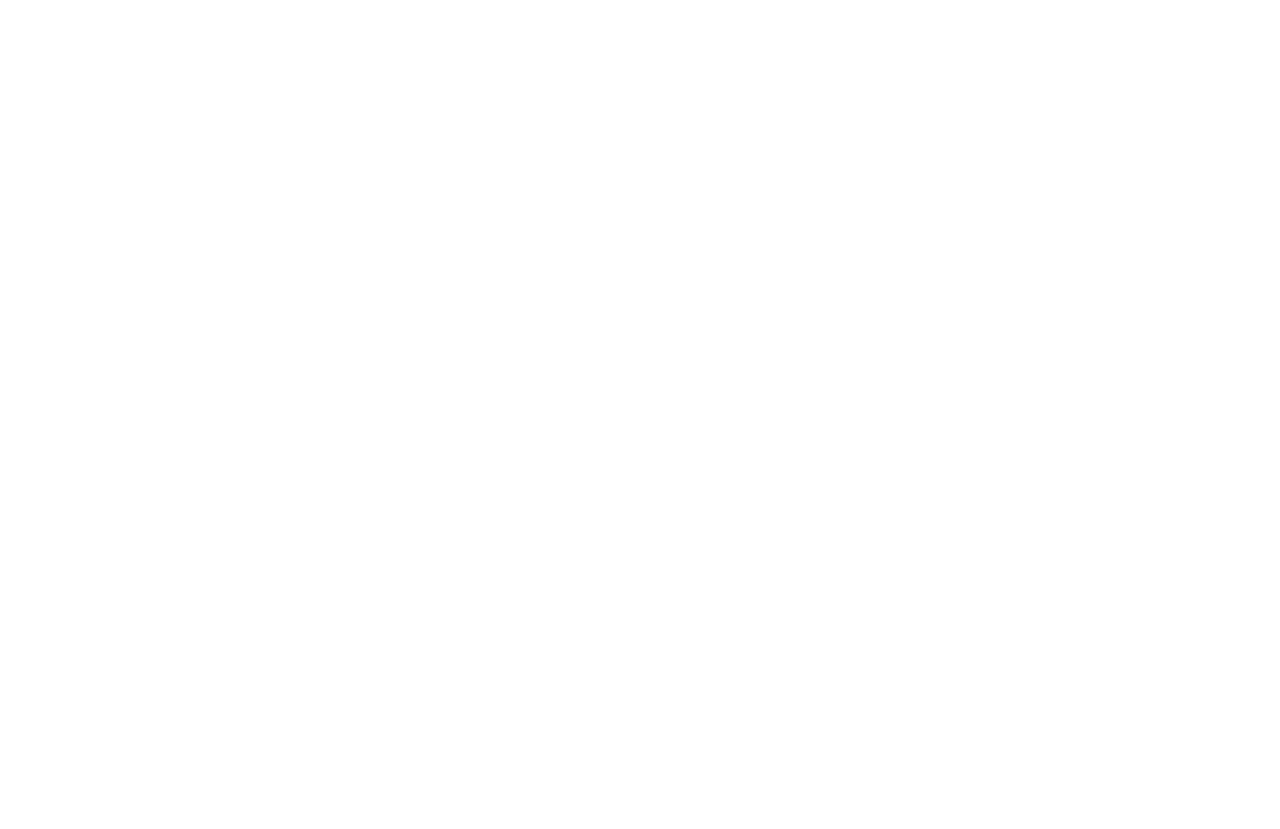
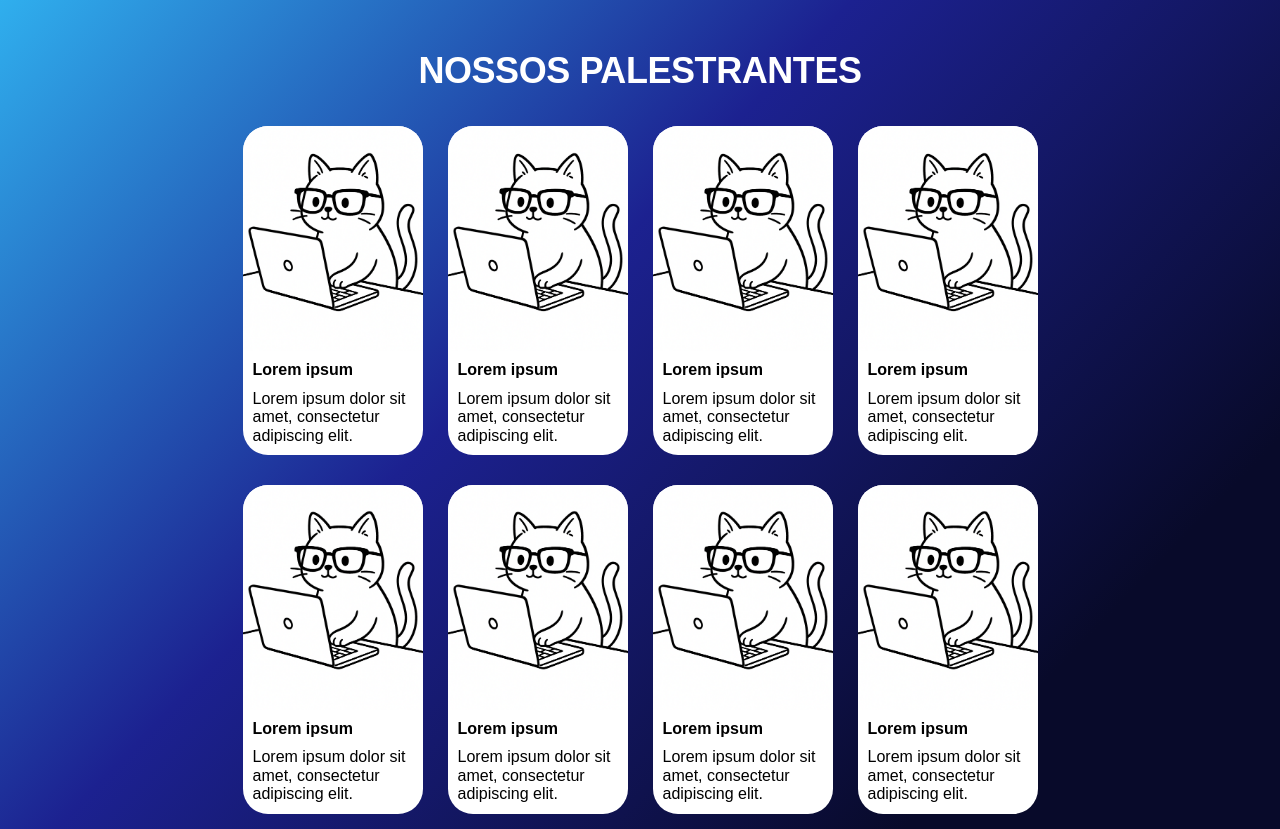
Before and after one commit to SrBlecaute01/sisweek, a React (Vite) app: page / in a window 1280 px wide. Before the commit the page ends 800 px from the top, so only its background shows below. Built offline with nearby package versions, Linux system fonts and the light colour scheme.

Commit message:
feat: created Guest and CardGuest components

```diff
--- /dev/null
+++ b/src/components/CardGuest/CardGuest.module.css
@@ -0,0 +1,49 @@
+.guest{
+  background-color: white;
+  max-width: 180px;
+  min-height: 300px;
+
+  border-radius: 25px;
+
+  margin: 15px 12.5px;
+
+  font-family: sans-serif;
+  font-size: medium;
+  color: black;
+
+  overflow: hidden;
+}
+
+.image_container{
+  max-height: 225px;
+  max-width: 180px;
+}
+
+.card_img{
+  width: 100%;
+  height: 225px;
+  object-fit: cover;
+
+}
+
+.name_container{
+  margin: 10px;
+  font-weight: bold;
+
+}
+
+.desc_container{
+  margin: 0 10px 10px 10px;
+}
+
+@media only screen and (max-width: 768px) {
+  .guest{
+    margin: 15px 6.5px
+  }
+}
+
+@media only screen and (max-width: 400px) {
+  .guest{
+    margin: 5px
+  }
+}
--- /dev/null
+++ b/src/components/CardGuest/CardGuest.tsx
@@ -0,0 +1,27 @@
+import styles from './CardGuest.module.css';
+
+interface CardProps{
+  name: string;
+  desc: string;
+  image: string;
+  // desnecesário, só colocar "Foto de {name}"
+  // alt_text: string;
+}
+
+export default function CardGuest(props: CardProps){
+  return(
+    <>
+      <div className={styles.guest}>
+        <div className={styles.image_container}>
+          <img className={styles.card_img} src={props.image} alt={"Foto de " + props.name}/>
+        </div>
+        <div className={styles.name_container}>
+          {props.name}
+        </div>
+        <div className={styles.desc_container}>
+          {props.desc}
+        </div>
+      </div>
+    </>
+  );
+}
--- /dev/null
+++ b/src/components/Guests/Guests.module.css
@@ -0,0 +1,33 @@
+.guests{
+  width: 100%;
+  min-height: 300px;
+
+  background: #33C9FF;
+  background: linear-gradient(133.91deg, #33C9FF -7.59%, #1C2190 41.03%, #080A2A 81.9%);
+
+  color: white;
+
+}
+
+.title{
+  width: 100%;
+  margin: 0;
+  padding: 50px 0 20px 0;
+
+  text-align: center;
+
+  font-family: sans-serif;
+  font-weight: 700;
+  font-style: Bold;
+  font-size: 36px;
+  letter-spacing: -0.43px;
+}
+
+.guests_container{
+  max-width: 820px;
+  margin: 0 auto;
+
+  display: flex;
+  justify-content: space-around;
+  flex-wrap: wrap;
+}
--- /dev/null
+++ b/src/components/Guests/Guests.tsx
@@ -0,0 +1,69 @@
+import CardGuest from '../CardGuest/CardGuest';
+import styles from './Guests.module.css';
+
+const guest_images = Object.values(import.meta.glob('../../assets/guests/*.{png,jpg,jpeg,svg}', { eager: true })) as { default: string }[];
+
+const guest_list = [
+  {
+    name: 'Lorem ipsum',
+    desc: 'Lorem ipsum dolor sit amet, consectetur adipiscing elit.',
+    image: guest_images[0]
+  },
+  {
+    name: 'Lorem ipsum',
+    desc: 'Lorem ipsum dolor sit amet, consectetur adipiscing elit.',
+    image: guest_images[0]
+  },
+  {
+    name: 'Lorem ipsum',
+    desc: 'Lorem ipsum dolor sit amet, consectetur adipiscing elit.',
+    image: guest_images[0]
+  },
+  {
+    name: 'Lorem ipsum',
+    desc: 'Lorem ipsum dolor sit amet, consectetur adipiscing elit.',
+    image: guest_images[0]
+  },
+  {
+    name: 'Lorem ipsum',
+    desc: 'Lorem ipsum dolor sit amet, consectetur adipiscing elit.',
+    image: guest_images[0]
+  },
+  {
+    name: 'Lorem ipsum',
+    desc: 'Lorem ipsum dolor sit amet, consectetur adipiscing elit.',
+    image: guest_images[0]
+  },
+  {
+    name: 'Lorem ipsum',
+    desc: 'Lorem ipsum dolor sit amet, consectetur adipiscing elit.',
+    image: guest_images[0]
+  },
+  {
+    name: 'Lorem ipsum',
+    desc: 'Lorem ipsum dolor sit amet, consectetur adipiscing elit.',
+    image: guest_images[0]
+  }
+]
+
+export default function Guests (){
+
+  const guest_deck=(guest_list.map(guest => (
+    <CardGuest
+      name={guest.name}
+      desc={guest.desc}
+      image={guest.image.default}
+    />
+  )));
+
+  return(
+    <>
+      <div className={styles.guests}>
+        <h1 className={styles.title}>NOSSOS PALESTRANTES</h1>
+        <div className={styles.guests_container}>
+          {guest_deck}
+        </div>
+      </div>
+    </>
+  );
+};
--- a/src/pages/Home/Home.tsx
+++ b/src/pages/Home/Home.tsx
@@ -1,8 +1,10 @@
+import Guests from '../../components/Guests/Guests';
 import styles from './Home.module.css'
 
 function Home() {
   return (
       <main className={styles.main}>
+        <Guests/>
       </main>
   )
 }
```
Also changed, not shown: src/assets/guests/cat by ChatGPT.png (added).
